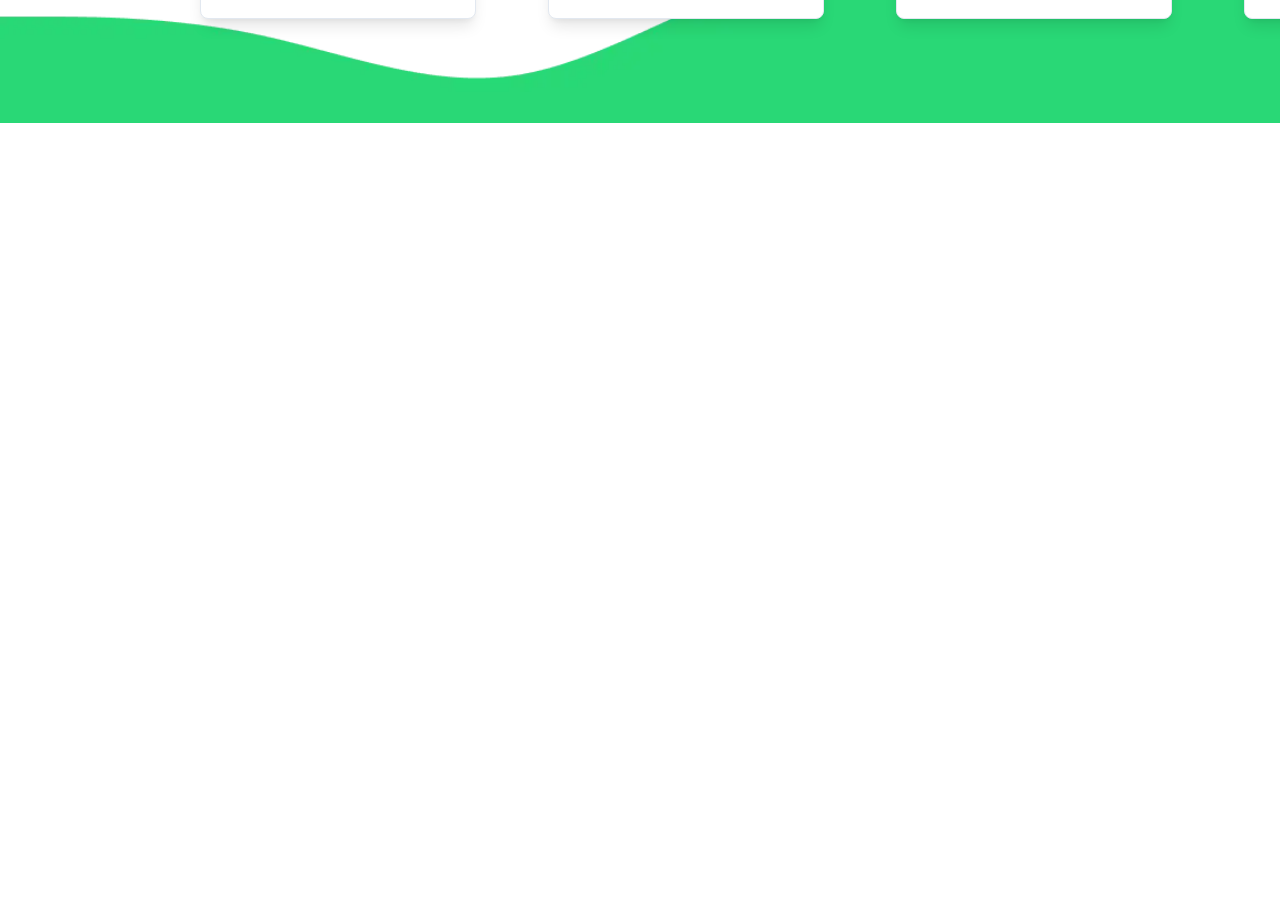
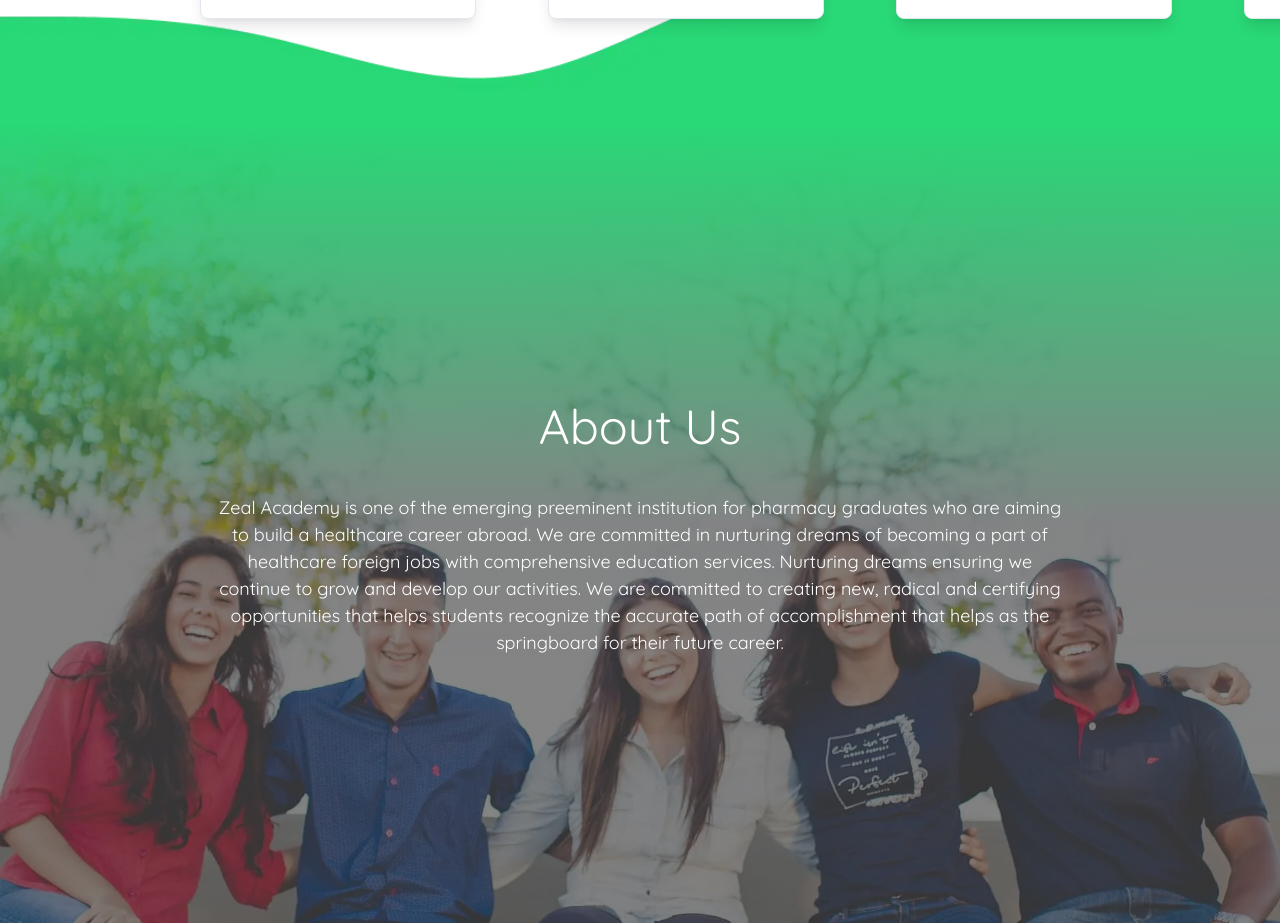
Before and after one commit to dheeraj-murali/zeal-academy, a React (Create React App) app: page / in a window 1280 px wide. Shown: the part 2740-3663 px from the top of the page. Before the commit the page ends 2863 px from the top, so only its background shows below. Built offline with nearby package versions, Linux system fonts and the light colour scheme.

Commit message:
feat(about): new about section

```diff
--- a/src/pages/Home/index.tsx
+++ b/src/pages/Home/index.tsx
@@ -1,5 +1,6 @@
 import React from 'react';
 import {
+	About,
 	Achievements,
 	Courses,
 	Header,
@@ -15,6 +16,7 @@
 			<Courses />
 			<Achievements />
 			<Testimonials />
+			<About />
 		</>
 	);
 };
```
